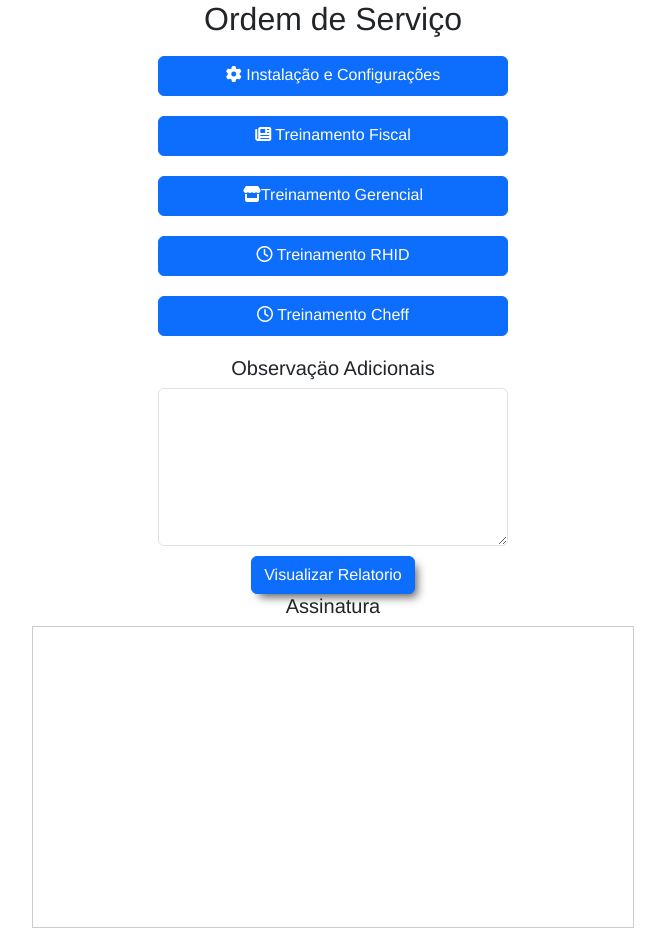
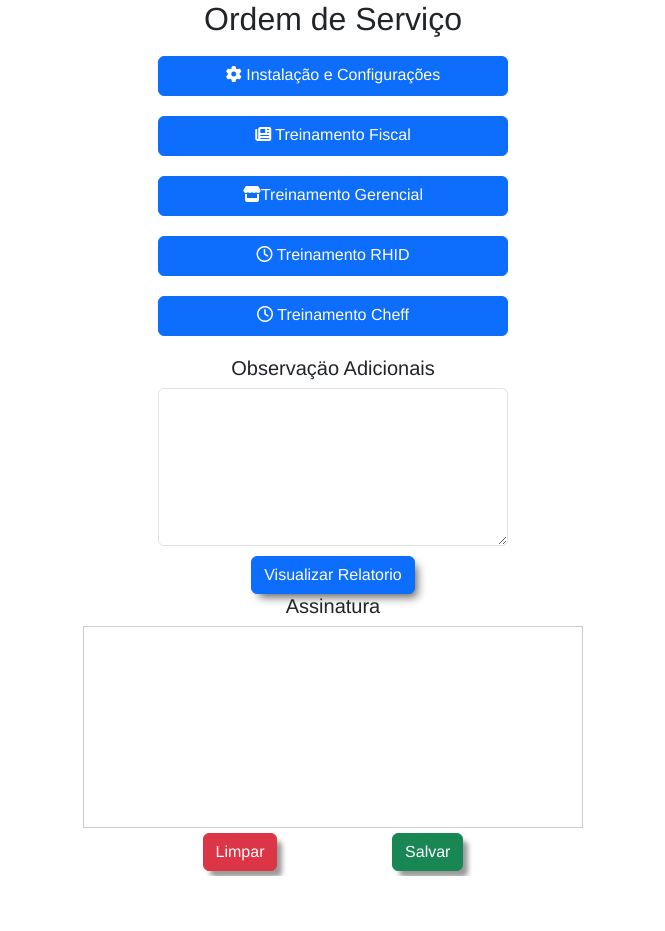
Before and after one commit to brendo-perigolo/project-relatorio, an Angular app: page /complete in a window 1280 px wide. Shown: the top 931 px of the page, without its empty margins (307-972 px from the left). After the commit the page ends 876 px from the top, so only its background shows below. Built offline with nearby package versions, Linux system fonts and the light colour scheme.

Commit message:
Incluso Modulo Assinaturar v10 - test6

```diff
--- a/src/app/components/signature-pad/signature-pad.component.scss
+++ b/src/app/components/signature-pad/signature-pad.component.scss
@@ -1,5 +1,5 @@
 .signature-container {
-  width: 100%;
+  width: 500px;
   margin: 0 auto;
   border: 1px solid #ccc;
   background-color: #fff;
@@ -10,7 +10,8 @@
 
 canvas {
   width: 100%;
-  height: 300px;
+  height: 200px;
+  touch-action: none;
 }
 
 .btn-container {
--- a/src/app/components/signature-pad/signature-pad.component.ts
+++ b/src/app/components/signature-pad/signature-pad.component.ts
@@ -44,8 +44,8 @@ export class SignaturePadComponent implements AfterViewInit {
 
     if (context) {
       this.signaturePad = new SignaturePad(canvas, {
-        minWidth: 0.1,
-        maxWidth: 1,
+        minWidth: 2,
+        maxWidth: 3,
         penColor: "black",
         backgroundColor: "white",
       });
```
